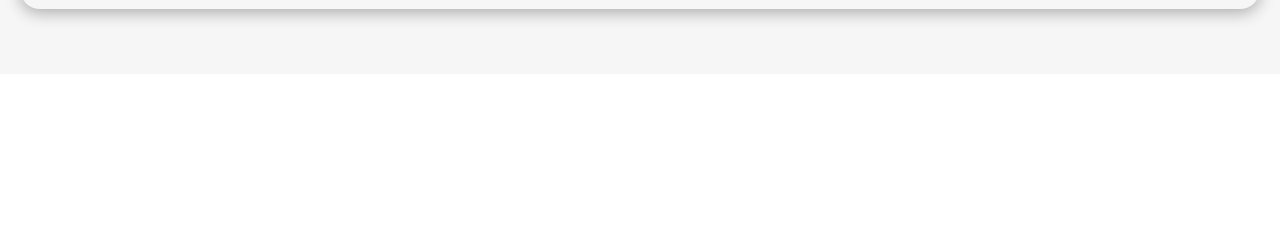
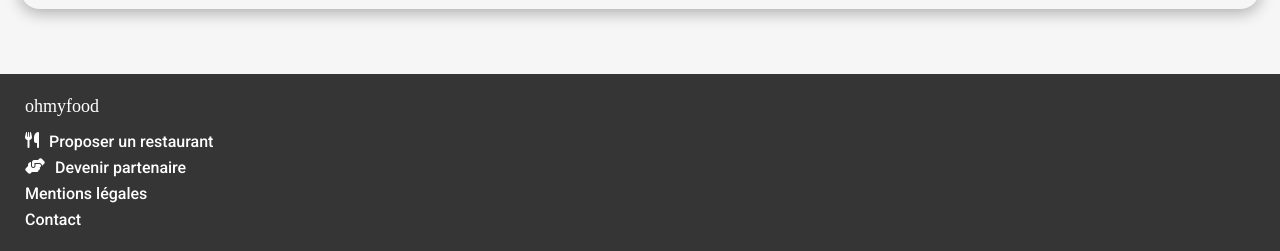
Before and after one commit to FenrirRM/P4-ohmyfood, a plain HTML site: page index.html in a window 1280 px wide. Shown: the part 1947-2198 px from the top of the page. Before the commit the page ends 2021 px from the top, so only its background shows below. Drawn offline with Linux system fonts and the light colour scheme; a web font is replaced by a local one.

Commit message:
Ajout Footer

```diff
--- /dev/null
+++ b/SASS/layout/_footer.scss
@@ -0,0 +1,28 @@
+.footer{
+    display: flex;
+    flex-direction: column;
+    gap: 15px;
+    background-color:#353535 ;
+    color: white;
+    padding: 22px 25px;
+
+    h2{
+        font-family: 'Shrikhand';
+        font-size: 18px;
+        font-weight: 400;
+    }
+
+    a{
+        display: flex;
+        gap: 10px;
+        color: white;
+        font-size: 16px;
+        font-weight: 500;
+    }
+
+    ul{
+        display: flex;
+        flex-direction: column;
+        gap: 7px;
+    }
+}
--- a/SASS/main.scss
+++ b/SASS/main.scss
@@ -4,3 +4,4 @@
 @import "./base/base";
 @import "./layout/header";
 @import "./layout/main";
+@import "./layout/footer";
--- a/index.html
+++ b/index.html
@@ -91,9 +91,26 @@
                     </div>
                     <span class="card__heart"><i class="fa-regular fa-heart fa-xl"></i></span>
                 </a>
-
             </div>
         </section>
     </main>
+
+    <footer class="footer">
+        <h2>ohmyfood</h2>
+        <ul class="footer__nav">
+            <li>
+                <a href="#"> <i class="fa-solid fa-utensils"></i>Proposer un restaurant</a>
+            </li>
+            <li>
+                <a href="#"><i class="fa-solid fa-handshake-angle"></i>Devenir partenaire</a>
+            </li>
+            <li>
+                <a href="#">Mentions légales</a>
+            </li>
+            <li>
+                <a href="mailto:adresse@serveur.com">Contact</a>
+            </li>
+        </ul>
+    </footer>
 </body>
 </html>
```
Also changed, not shown: assets/css/main.css, 1 other file.
